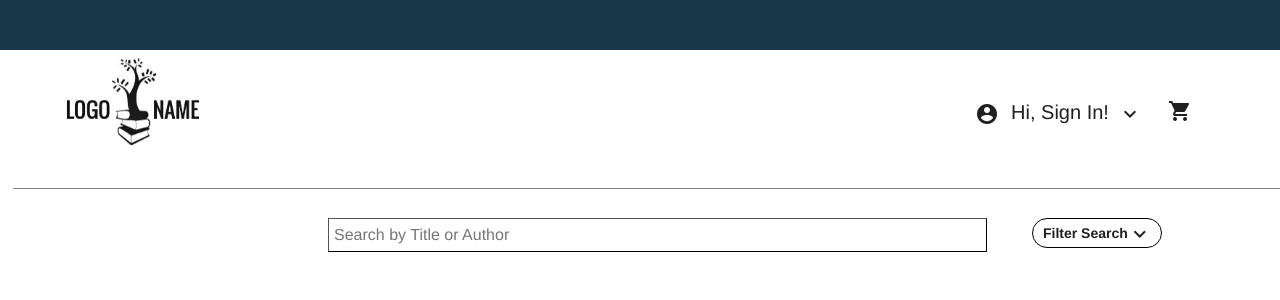
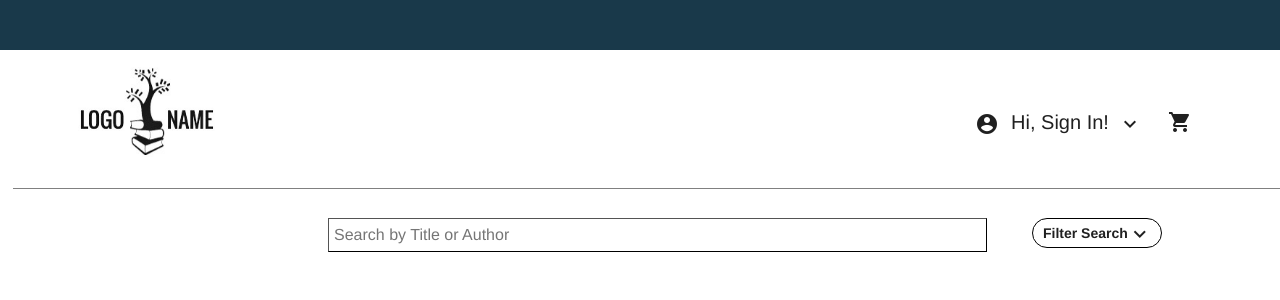
Before and after one commit to hectorpine/books-r-us, a React (Create React App) app in the folder client/: page / in a window 1280 px wide. Shown: the top 300 px of the page. Built offline with nearby package versions, Linux system fonts and the light colour scheme; no server answers.

Commit message:
front end changes

```diff
--- a/client/src/header/Header.css
+++ b/client/src/header/Header.css
@@ -32,7 +32,7 @@
   background-color: transparent;
   border: none;
   position:absolute;
-  margin: 30px 50px;
+  margin: 40px 5%;
   cursor: pointer;
 }
 
@@ -44,7 +44,7 @@
   width: 40px;
   height: 30px;
   position: fixed;
-  margin: 7% 90%;
+  margin: 100px 90%;
   cursor:pointer;
 }
 
@@ -55,9 +55,8 @@
   padding: 2px;
   height: 30px;
   width: 180px;
-  margin: 7% 75%;
+  margin: 100px 75%;
   text-align: center;
-
 }
 
 .accountIcon{
@@ -103,7 +102,6 @@
     background-color: #19394A;
     border-radius: 10px;
     position: relative;
-    margin-left: 15px;
     margin-top: 15px;
     cursor: pointer;
 }
@@ -114,7 +112,6 @@
   color: #202020;
   background-color: transparent;
   position: relative;
-  margin-left: 17px;
   margin-top: 15px;
   text-decoration: underline;
   cursor: pointer;
@@ -215,27 +212,28 @@ background-color: rgba(0,0,0,0.4);
   height: 600px;
 }
 
+
 .cMssg1{
   font-size: 25px;
   font-weight: bold;
   color: #202020;
-  margin: 0 21px;
-  position: absolute;
+  margin: 0 0;
+
 }
 .cMssg2{
   font-size: 18px;
   font-weight: lighter;
   color: #202020;
-  margin: 18px 21px;
-  position: absolute;
+  margin: 0 0;
+
 }
 .createMssg button.signInBtn{
   background-color: transparent;
   font-size: 18px;
   font-weight: lighter;
   border: none;
-  position: absolute;
-  margin: 16px 237px;
+
+  margin: 0 0;
   text-decoration: underline;
   cursor: pointer;
 }
```
